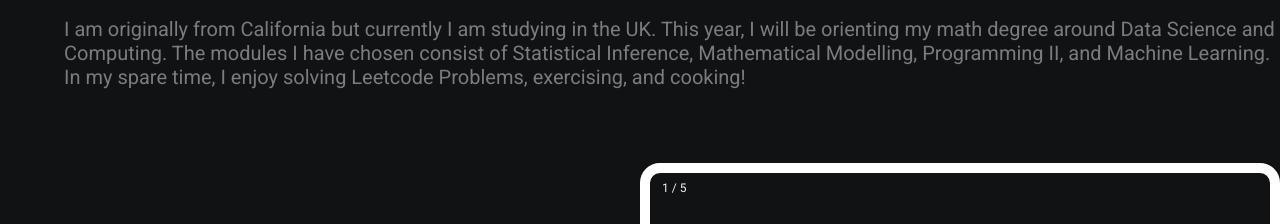
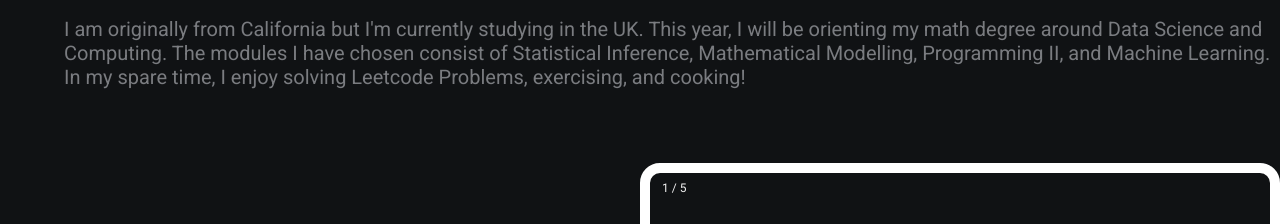
Before and after one commit to jexpearce/jex, a plain HTML site: page index.html in a window 1280 px wide. Shown: the part 1058-1282 px from the top of the page. Drawn offline with Linux system fonts and the light colour scheme; a web font is replaced by a local one.

Commit message:
Update index.html

```diff
--- a/index.html
+++ b/index.html
@@ -65,7 +65,7 @@
       </p>
       <h3><br />Other:</h3>
       <p>
-        I am originally from California but currently I am studying in the UK.
+        I am originally from California but I'm currently studying in the UK.
         This year, I will be orienting my math degree around Data Science and
         Computing. The modules I have chosen consist of Statistical Inference,
         Mathematical Modelling, Programming II, and Machine Learning. In my
```
